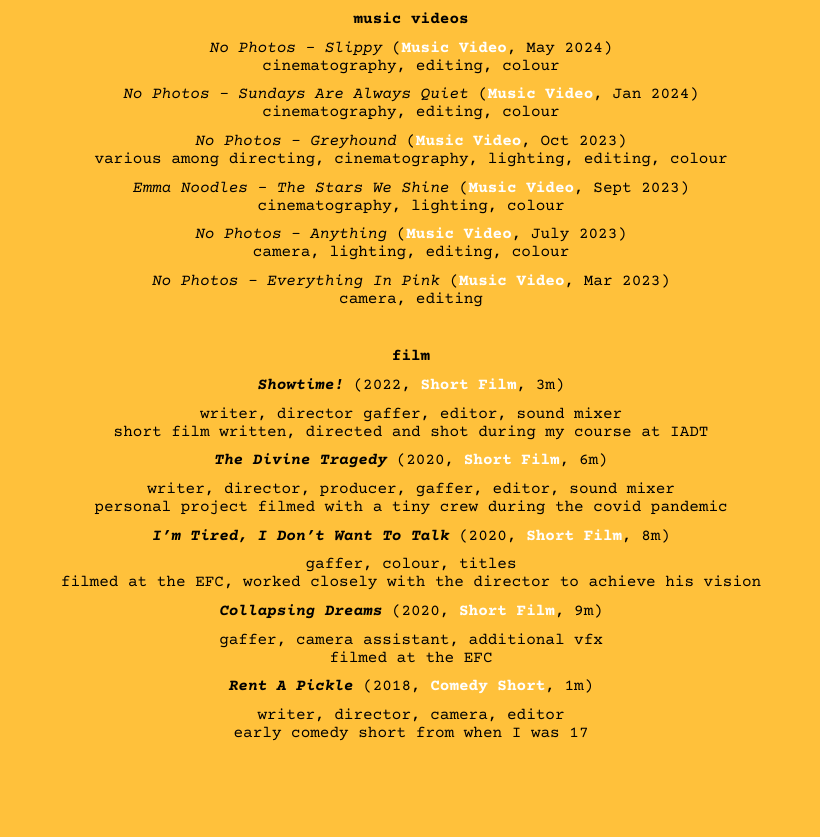
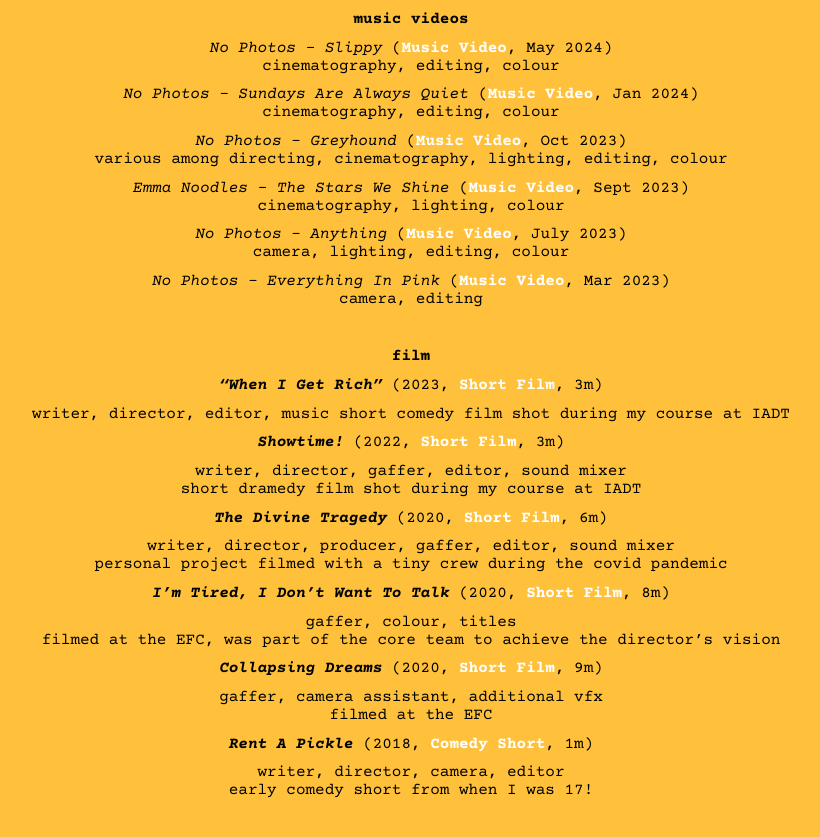
Before and after one commit to erikonijn/erikonijn.github.io, a Jekyll site: the page built from pages/credits.md, in a window 1280 px wide and 900 px high, scrolled down 1307 px. Shown: the top 837 px of the window, without its empty margins (229-1049 px from the left). Built offline with Jekyll 4.4.1, drawn with Linux system fonts in a browser that asks for light colours.

Commit message:
update the film section

```diff
--- a/pages/credits.md
+++ b/pages/credits.md
@@ -17,7 +17,7 @@ an incomplete & selected list of the projects i've worked on...
 
 &nbsp;
 
-*NO PHOTOS - New House* (**Single**)
+*NO PHOTOS - New House* ([**Single**](https://open.spotify.com/track/4iFDZY8bdYH6SnSJW42etB?si=defe93afe5c945c1){:target="_blank"})
 May 2025 / recording, writing, production, mix, master
 
 *Bruising Shins - Tainted Memories* ([**Single**](https://open.spotify.com/track/1fnGzQWA5EsVABeHndVi2h){:target="_blank"})
@@ -109,10 +109,15 @@ camera, editing
 
 **film**
 
+***"When I Get Rich"*** (2023, [**Short Film**](https://www.youtube.com/watch?v=Gq_cpjxog2g){:target="_blank"}, 3m)
+
+writer, director, editor, music
+short comedy film shot during my course at IADT
+
 ***Showtime!*** (2022, [**Short Film**](https://www.youtube.com/watch?v=dALkiq4u1Rw){:target="_blank"}, 3m)
 
-writer, director gaffer, editor, sound mixer
-short film written, directed and shot during my course at IADT
+writer, director, gaffer, editor, sound mixer
+short dramedy film shot during my course at IADT
 
 ***The Divine Tragedy*** (2020, [**Short Film**](https://www.youtube.com/watch?v=LD-LM9sHa4o){:target="_blank"}, 6m)
 
@@ -122,7 +127,7 @@ personal project filmed with a tiny crew during the covid pandemic
 ***I'm Tired, I Don't Want To Talk*** (2020, [**Short Film**](https://www.youtube.com/watch?v=8qIPz5Ij0AI){:target="_blank"}, 8m)
 
 gaffer, colour, titles
-filmed at the EFC, worked closely with the director to achieve his vision
+filmed at the EFC, was part of the core team to achieve the director's vision
 
 ***Collapsing Dreams*** (2020, [**Short Film**](https://www.youtube.com/watch?v=oZQgsShNcfM){:target="_blank"}, 9m)
 
@@ -132,4 +137,4 @@ filmed at the EFC
 ***Rent A Pickle*** (2018, [**Comedy Short**](https://www.youtube.com/watch?v=A7AWXalCEYM){:target="_blank"}, 1m)
 
 writer, director, camera, editor
-early comedy short from when I was 17
+early comedy short from when I was 17!
```
